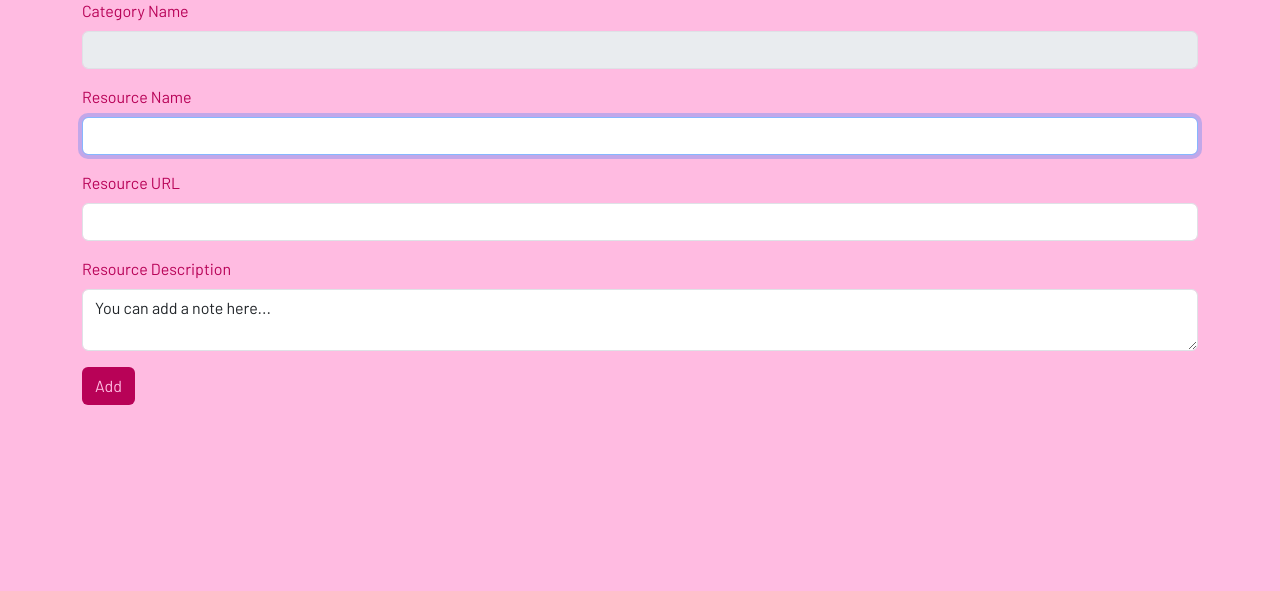
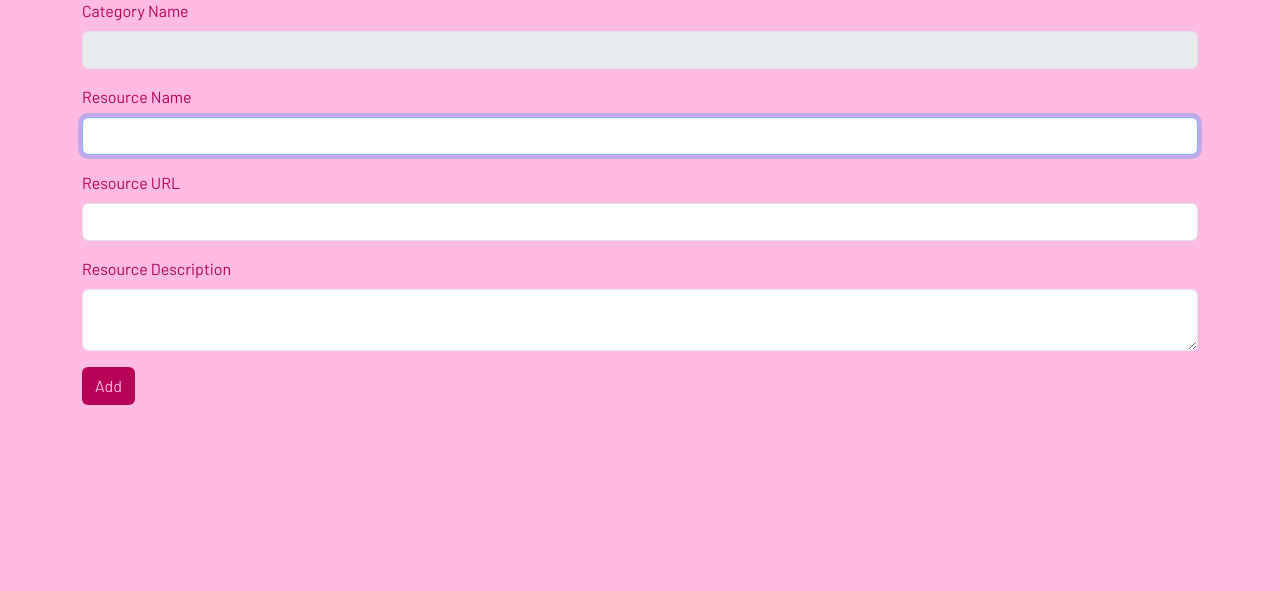
Before and after one commit to doctorandrewbrown/flask-resource-keeper, a Flask app: template resource_keeper/templates/add_resource.html in a window 1280 px wide. Shown: the part 123-714 px from the top of the page. Run offline with Flask 3, Linux system fonts and the light colour scheme; the template is opened without the code that fills it, so the values that code supplies are empty.

Commit message:
remove textbox placeholder text

```diff
--- a/resource_keeper/templates/add_resource.html
+++ b/resource_keeper/templates/add_resource.html
@@ -23,7 +23,7 @@
     <!--form input for resource description-->
     <div class="mb-3">
       <label for="resource_description" class="form-label">Resource Description</label>
-      <textarea class="form-control" id="resource_description" maxlength="200" name="resource_description">You can add a note here...</textarea>
+      <textarea class="form-control" id="resource_description" maxlength="200" name="resource_description" required></textarea>
     </div>
     <input class="btn" type="submit" value="Add">
   </form>
```
